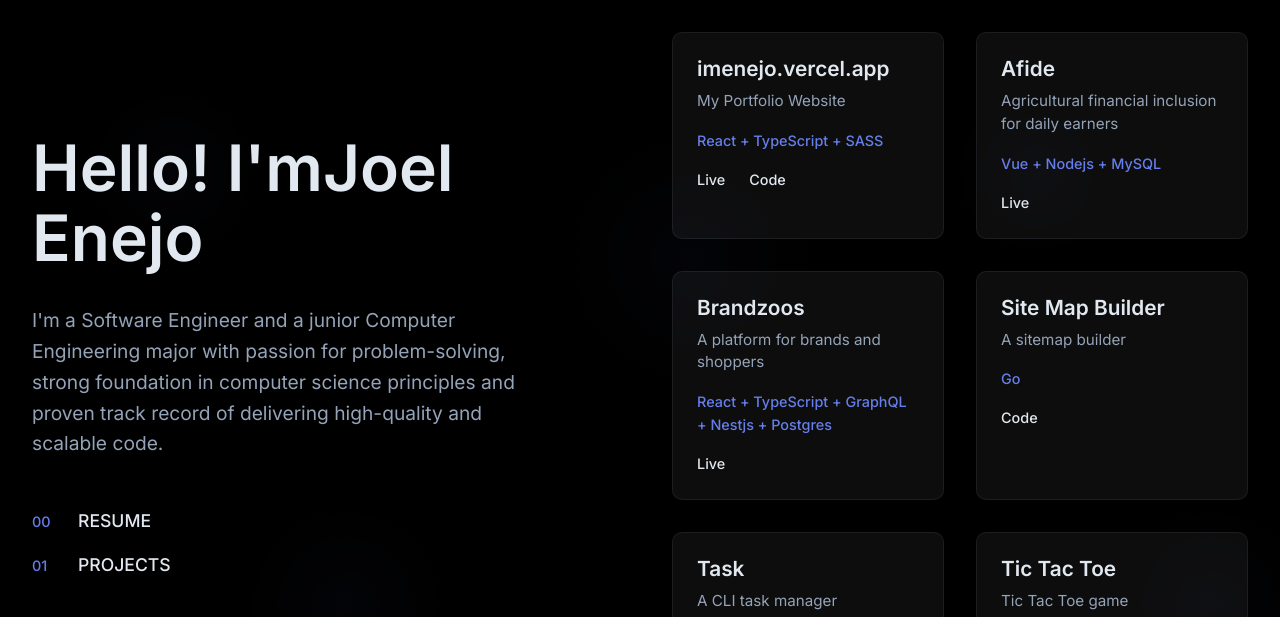
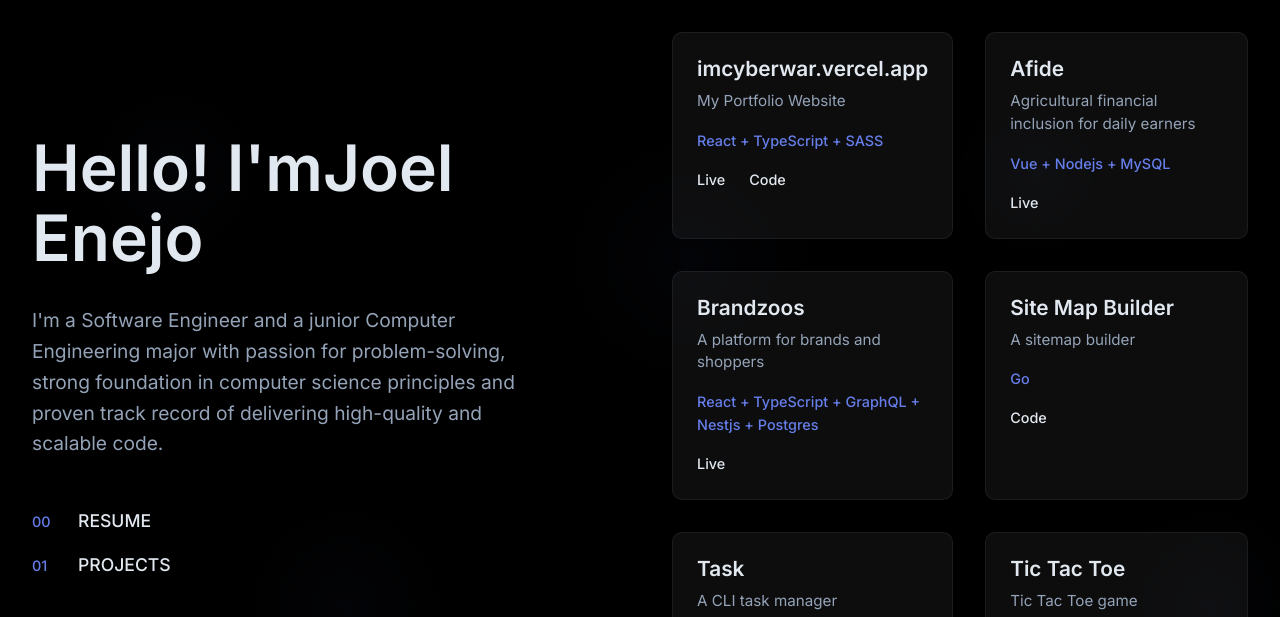
Before and after one commit to elcanaoel/imjoel, a website: page index.html in a window 1280 px wide. Shown: the top 617 px of the page. Drawn offline with Linux system fonts and the light colour scheme.

Commit message:
Update project name from imenejo.vercel.app to imcyberwar.vercel.app

```diff
--- a/index.html
+++ b/index.html
@@ -97,7 +97,7 @@
                 <div class="content-section" id="projects-section">
                     <div class="projects-showcase">
                         <div class="project-item">
-                            <h3>imenejo.vercel.app</h3>
+                            <h3>imcyberwar.vercel.app</h3>
                             <p>My Portfolio Website</p>
                             <div class="project-tech">React + TypeScript + SASS</div>
                             <div class="project-links">
```
